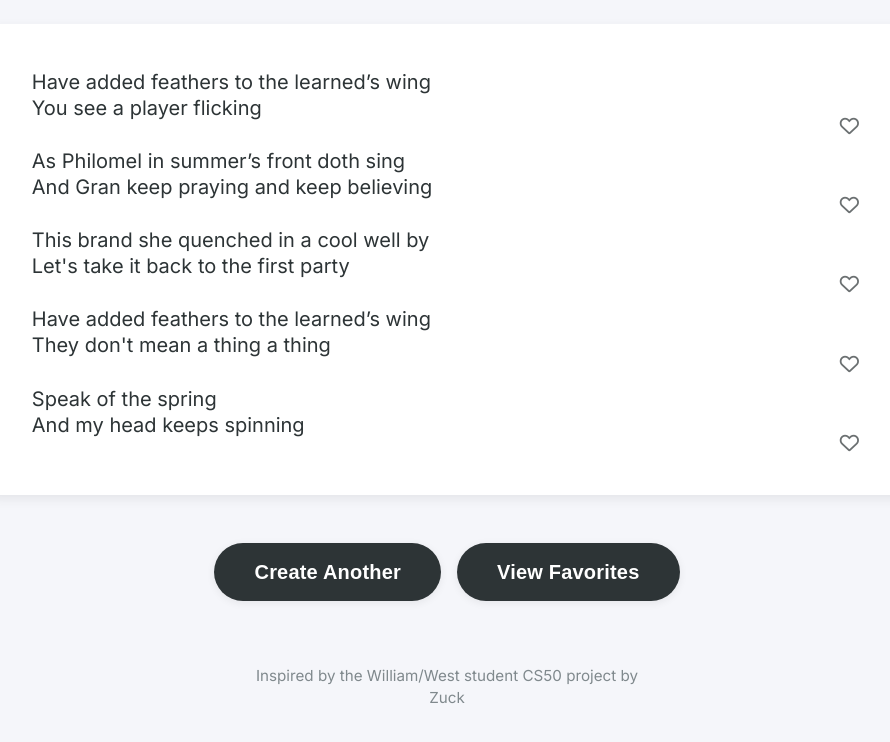
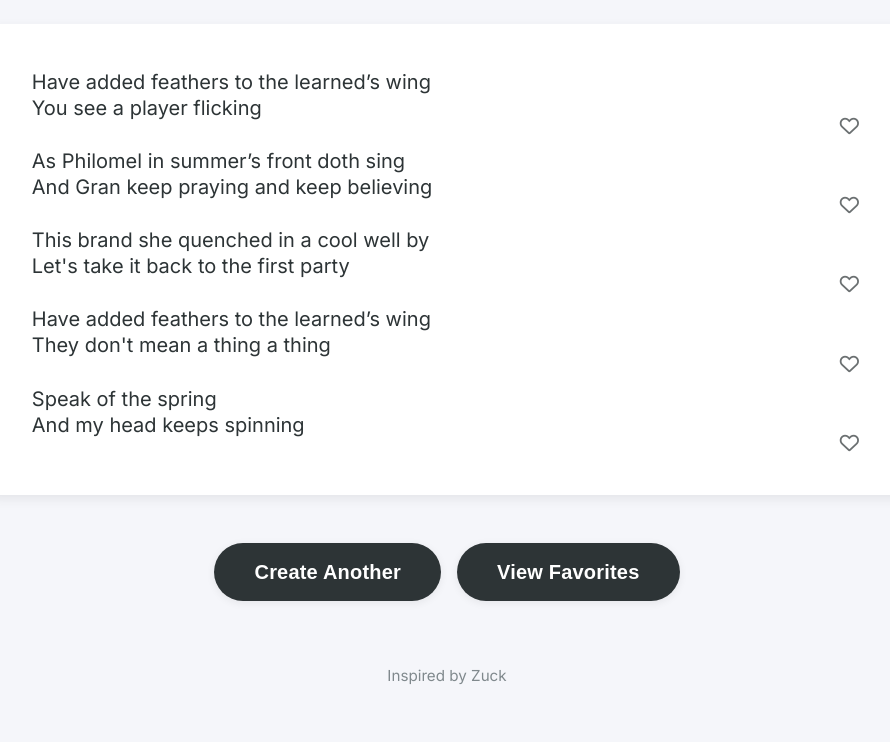
Before and after one commit to dkiang/williamwest, a plain HTML site: page index.html in a window 1280 px wide. Shown: the part 130-872 px from the top of the page, without its empty margins (193-1083 px from the left). Drawn offline with Linux system fonts and the light colour scheme; a web font is replaced by a local one.

Commit message:
Updated credit line

```diff
--- a/index.html
+++ b/index.html
@@ -89,7 +89,7 @@
                  aria-live="assertive"></div>
         </main>
         <footer class="credit-line" role="contentinfo">
-            <p>Inspired by the William/West student CS50 project by Zuck</p>
+            <p>Inspired by Zuck</p>
         </footer>
     </div>
     <script src="static/script.js"></script>
```
